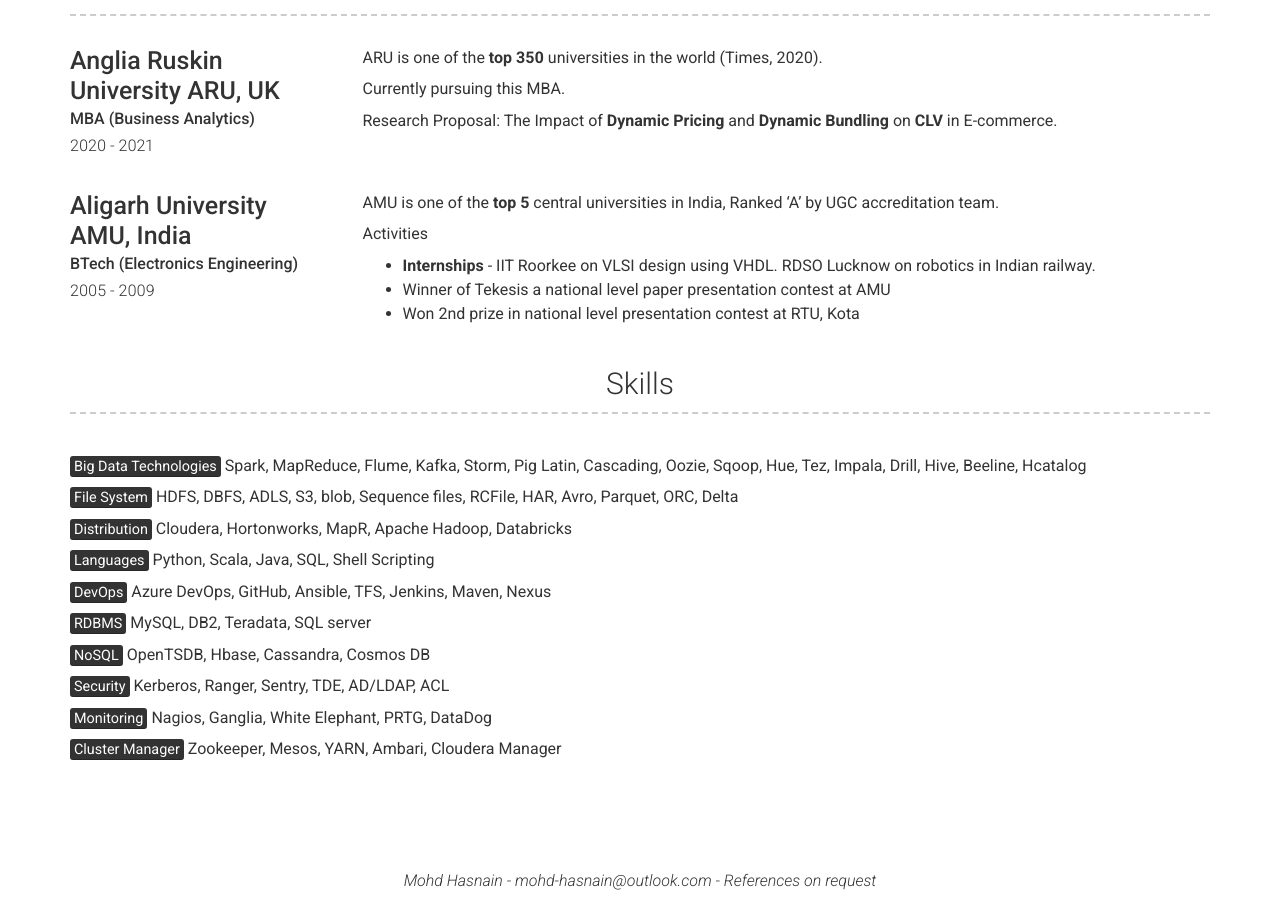
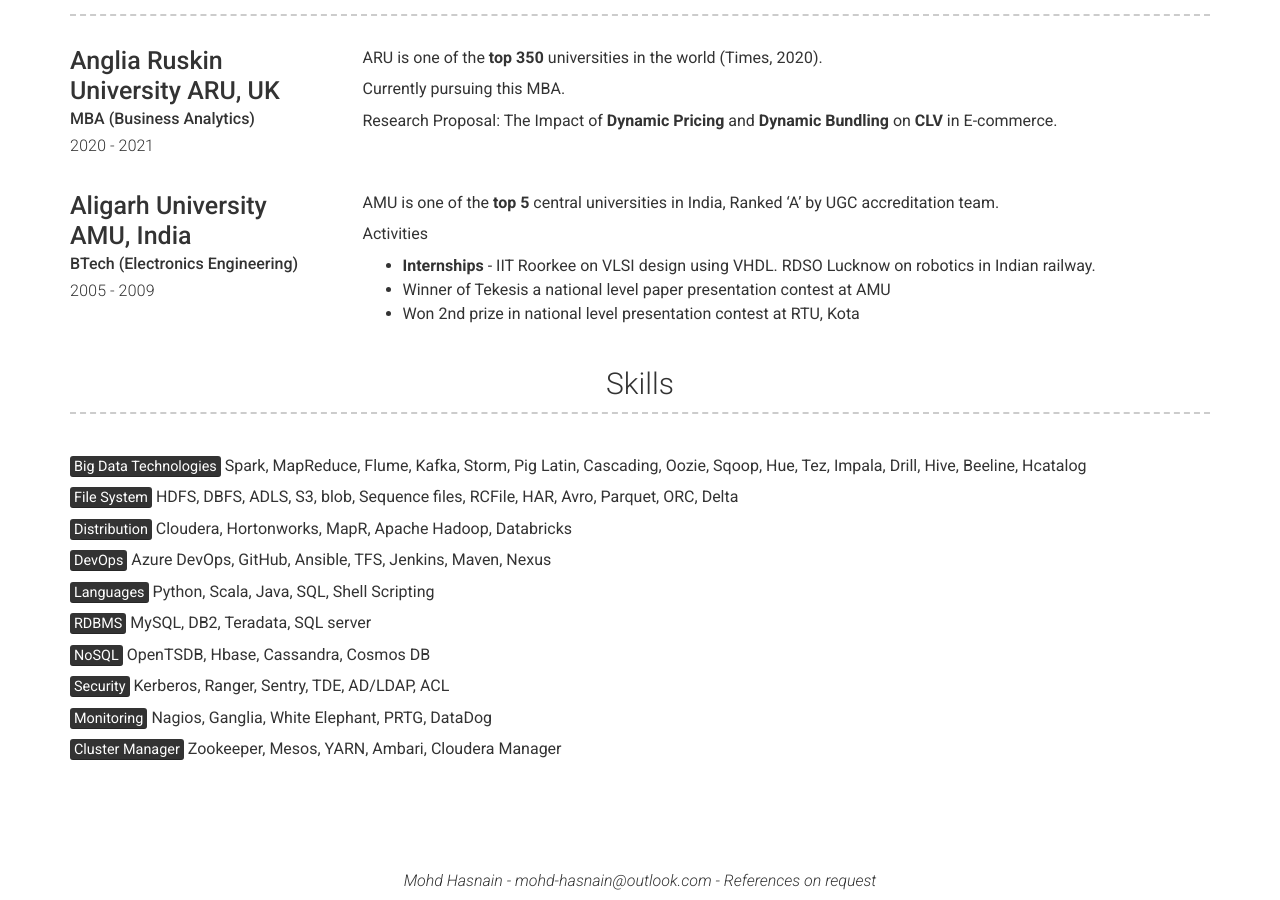
Before and after one commit to mohd-hasnain/mohd-hasnain.github.io, a Jekyll site: the page built from index.md, in a window 1280 px wide and 900 px high, scrolled down 1829 px. Built offline with Jekyll 4.4.1, drawn with Linux system fonts in a browser that asks for light colours; nearby versions of some CDN libraries; part of the change alters nothing that is shown.

```diff
--- a/_config.yml
+++ b/_config.yml
@@ -76,9 +76,9 @@ more_content: | # this will include new lines to allow paragraphs
 
     <mark>Distribution</mark> Cloudera, Hortonworks, MapR, Apache Hadoop, Databricks
 
+    <mark>DevOps</mark> Azure DevOps, GitHub, Ansible, TFS, Jenkins, Maven, Nexus
+
     <mark>Languages</mark> Python, Scala, Java, SQL, Shell Scripting
-
-    <mark>DevOps</mark> Azure DevOps, GitHub, Ansible, TFS, Jenkins, Maven, Nexus
 
     <mark>RDBMS</mark> MySQL, DB2, Teradata, SQL server
 
```
